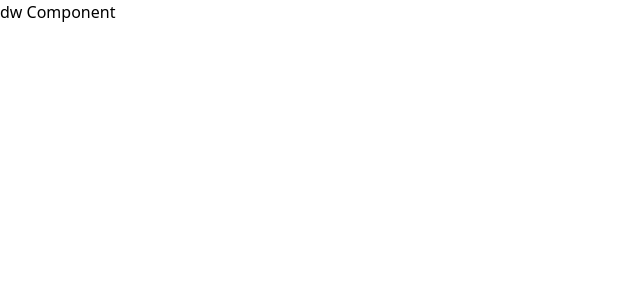
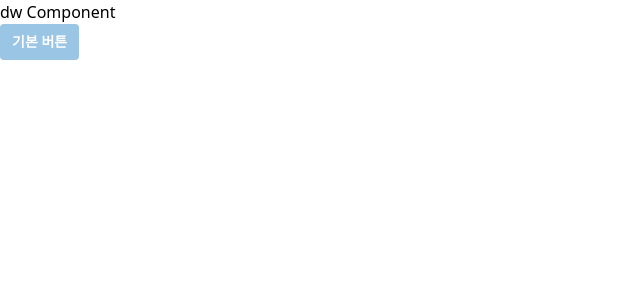
Before and after one commit to Poten14/Componique, a Next.js app: page /dw in a window 1280 px wide. Shown: the top 300 px of the page, without its empty margins (0-640 px from the left). Built offline with nearby package versions, Linux system fonts and the light colour scheme.

Commit message:
feat: 기본 버튼 컴포넌트 개발 (#4)

```diff
--- a/src/app/(page)/dw/page.tsx
+++ b/src/app/(page)/dw/page.tsx
@@ -1,7 +1,10 @@
+import Button from "@/components/Button/Button";
+
 const dw = () => {
   return (
     <>
       <h1>dw Component</h1>
+      <Button>기본 버튼</Button>
     </>
   );
 };
--- a/src/components/Button/Button.tsx
+++ b/src/components/Button/Button.tsx
@@ -1,8 +1,12 @@
-const Button = () => {
-  return (
-    <>
-      <h1>Button Component</h1>
-    </>
-  );
+type ButtonProps = {
+  children: React.ReactNode;
 };
+
+const Button: React.FC<ButtonProps> = ({ children }) => {
+  const basicButton =
+    "text-white font-bold text-sm rounded bg-[#9AC5E5] hover:bg-[#EDCE7A] px-3 py-2 ";
+
+  return <button className={`${basicButton}`}>{children}</button>;
+};
+
 export default Button;
```
